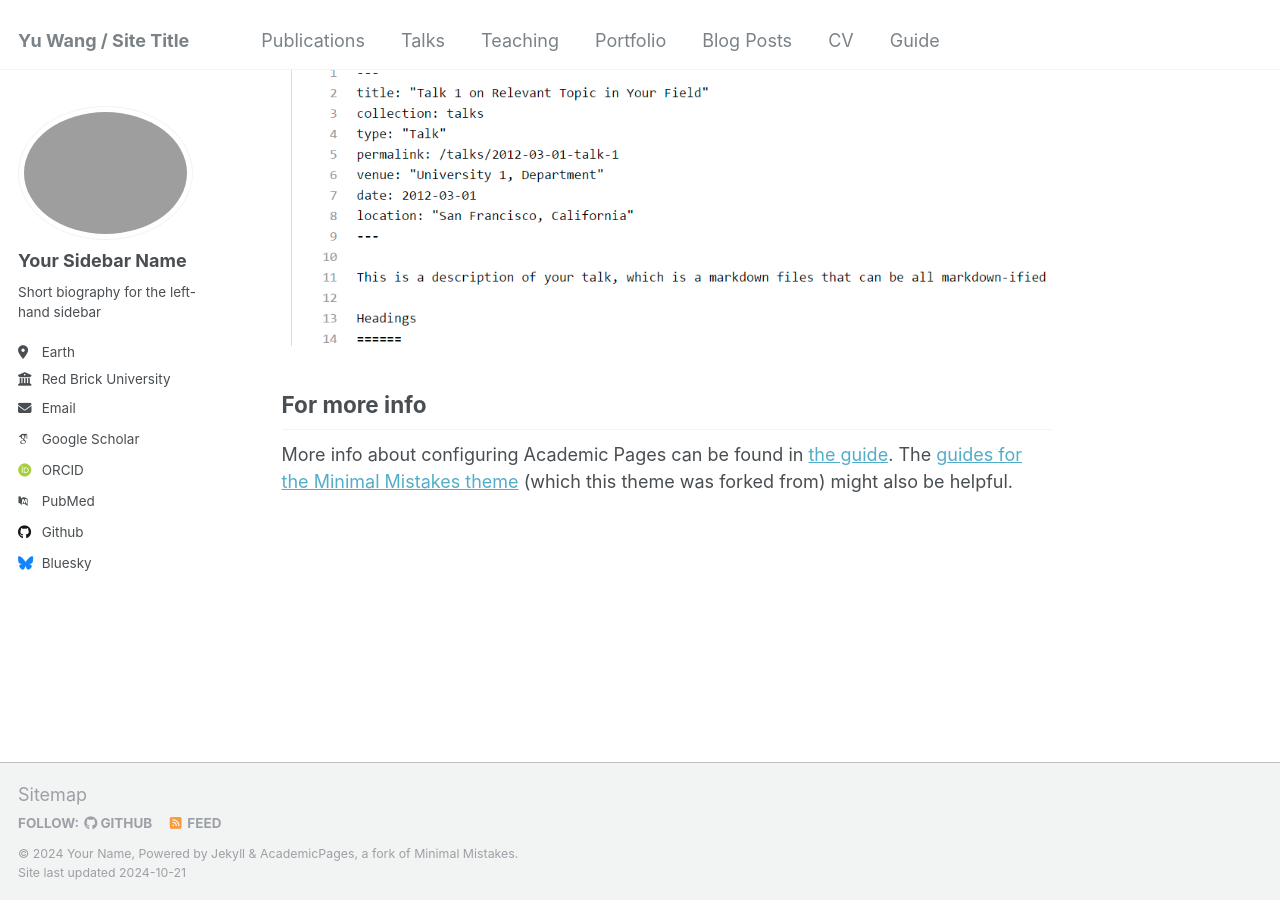
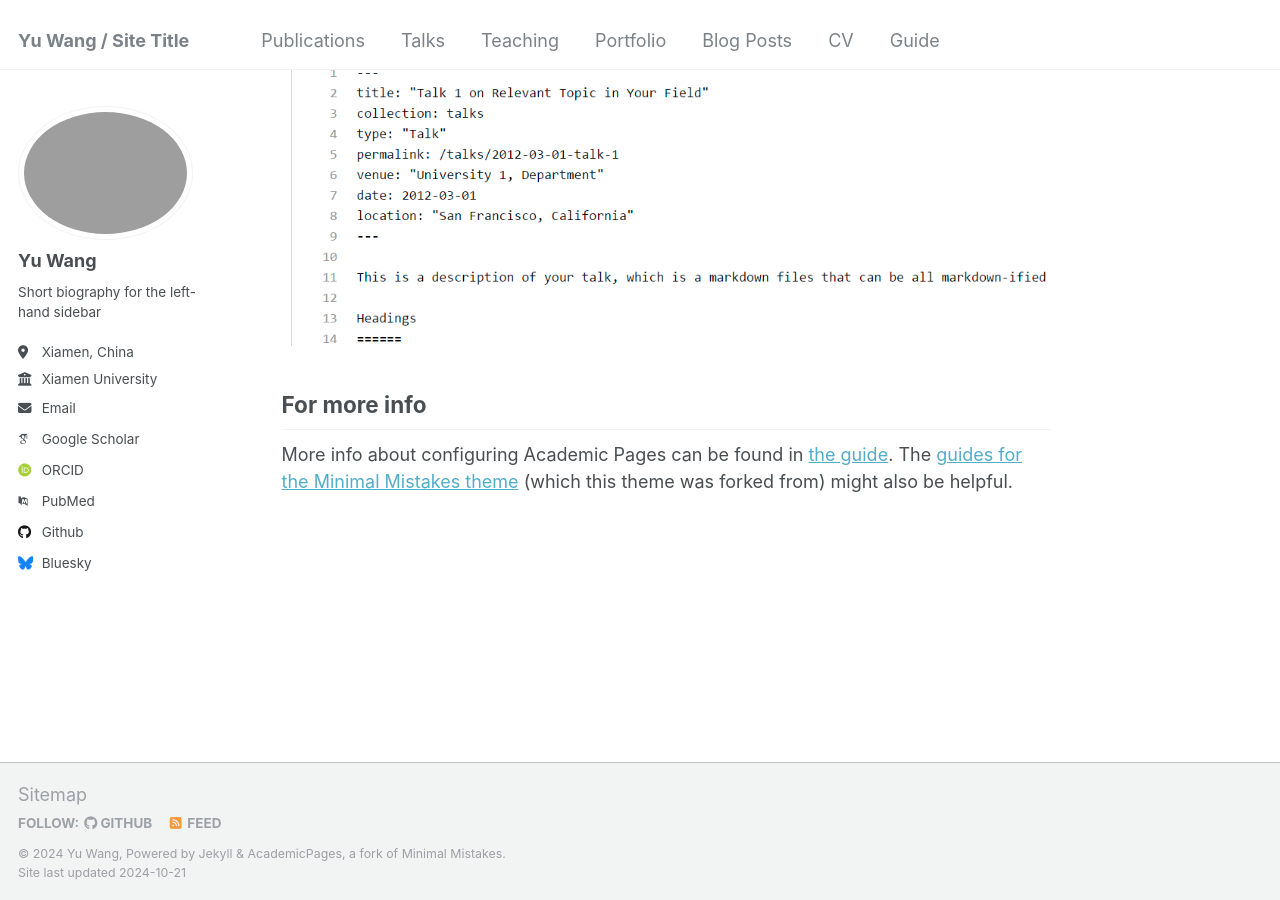
Before and after one commit to yu-albert-wang/yu-albert-wang.github.io, a Jekyll site: the page built from _pages/about.md, in a window 1280 px wide and 900 px high, scrolled down 2643 px. Built offline with Jekyll 4.4.1, drawn with Linux system fonts in a browser that asks for light colours; some web fonts are replaced.

Commit message:
Update _config.yml

```diff
--- a/_config.yml
+++ b/_config.yml
@@ -10,9 +10,9 @@
 locale                   : "en-US"
 title                    : "Yu Wang / Site Title"
 title_separator          : "-"
-name                     : &name "Your Name"
+name                     : &name "Yu Wang"
 description              : &description "personal description"
-url                      : https://academicpages.github.io # the base hostname & protocol for your site e.g. "https://mmistakes.github.io"
+url                      : https://yu-albert-wang.github.io # the base hostname & protocol for your site e.g. "https://mmistakes.github.io"
 baseurl                  : "" # the subpath of your site, e.g. "/blog"
 repository               : "academicpages/academicpages.github.io"
 
@@ -21,12 +21,12 @@ repository               : "academicpages/academicpages.github.io"
 #               Additional customization can be done by editing /_includes/author-profile.html
 author:
   # Biographic information
-  avatar           : "photo.png"
-  name             : "Your Sidebar Name"
+  avatar           : "../images/photo.png"
+  name             : "Yu Wang"
   pronouns         : # example: "she/her"
   bio              : "Short biography for the left-hand sidebar"
-  location         : "Earth"
-  employer         : "Red Brick University"
+  location         : "Xiamen, China"
+  employer         : "Xiamen University"
   uri              : # URL
   email            : "none@example.org"
 
```
